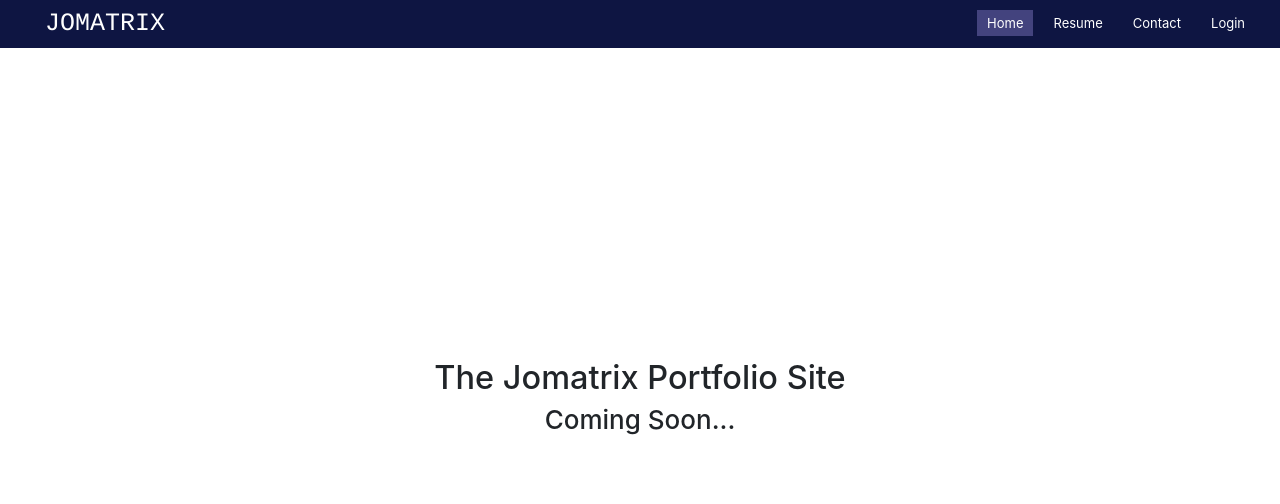
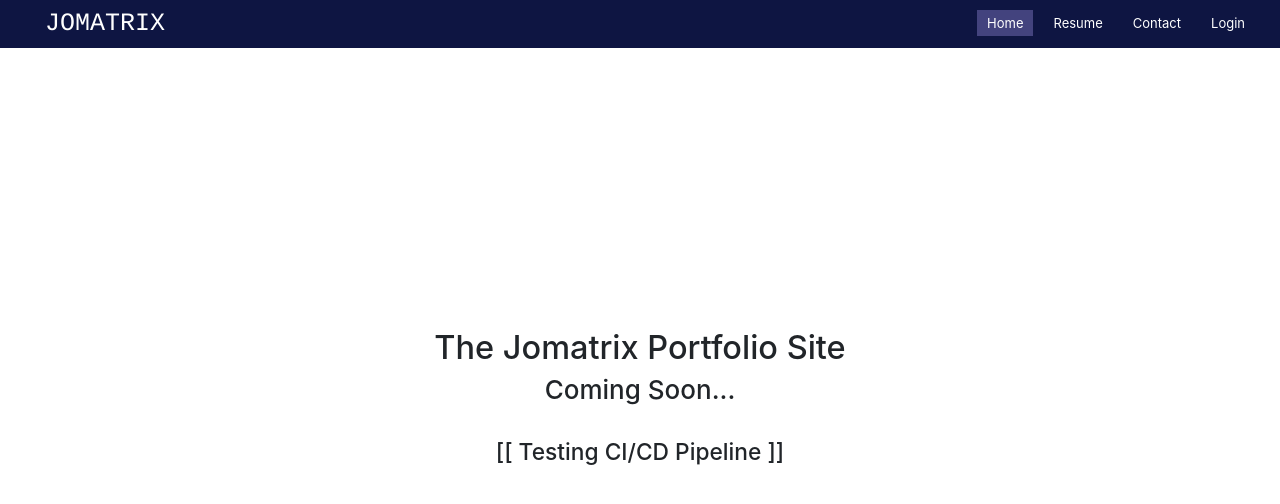
Before and after one commit to jomapormentilla/portfolio-website, a React (Create React App) app: page / in a window 1280 px wide. Shown: the top 504 px of the page. Built offline with nearby package versions, Linux system fonts and the light colour scheme.

Commit message:
Testing CI/CD Pipeline.

```diff
--- a/src/components/ComingSoon.js
+++ b/src/components/ComingSoon.js
@@ -6,6 +6,8 @@ class ComingSoon extends React.Component {
             <div className="coming-soon" style={{ 'flexDirection': 'column' }}>
                 <h1>The Jomatrix Portfolio Site</h1>
                 <h2>Coming Soon...</h2>
+                <hr />
+                <h3>[[ Testing CI/CD Pipeline ]]</h3>
             </div>
         )
     }
```
Also changed, not shown: 1 other file (tests, documents, lock files or other folders).
